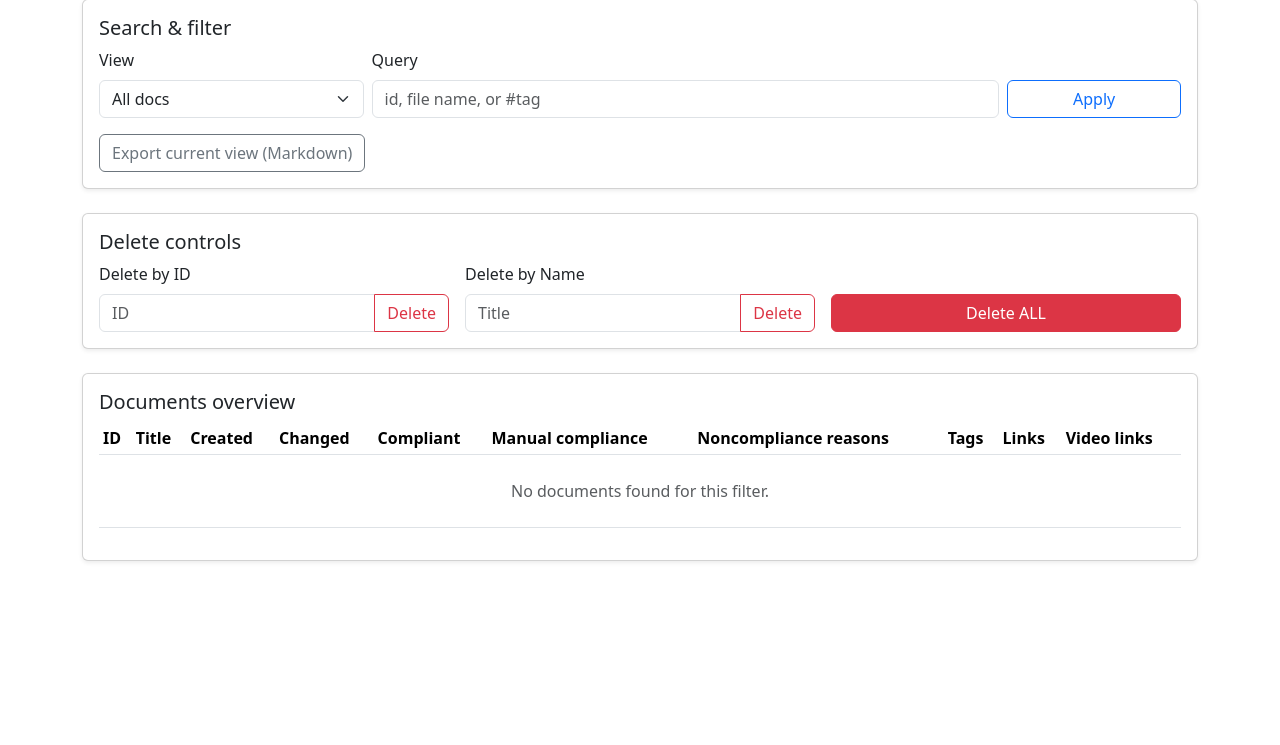
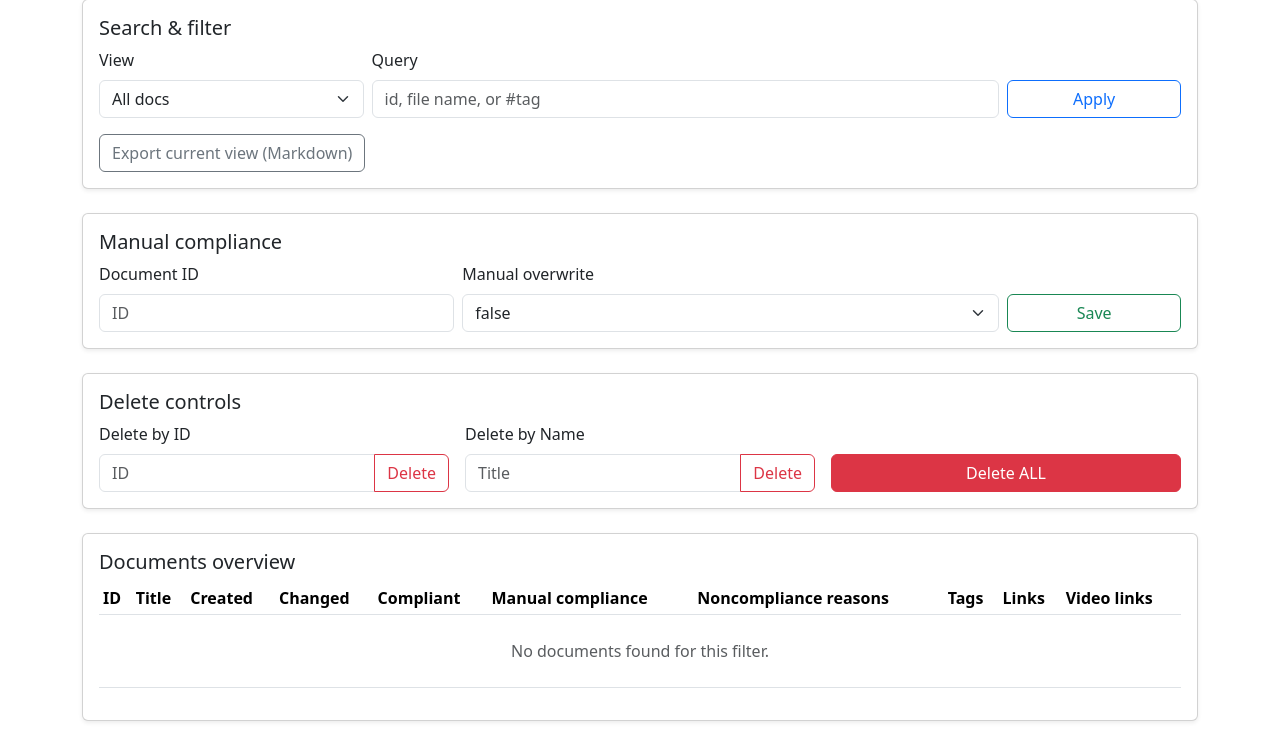
Before and after one commit to supernova576/the_knowledge_mapping, a Flask app: page / in a window 1280 px wide. Shown: the part 294-1039 px from the top of the page. Before the commit the page ends 856 px from the top, so only its background shows below. Run offline with Flask 3, Linux system fonts and the light colour scheme; data that the repository does not hold is empty.

Commit message:
updates tags

```diff
--- a/app.py
+++ b/app.py
@@ -41,15 +41,19 @@ def _to_display_list(value):
 
 
 
-def _row_style_class(doc: dict) -> str:
+def _normalize_manual_override(value: str | None) -> str:
+    return "true" if str(value).strip().lower() == "true" else "false"
+
+
+def _compliance_tag_class(doc: dict) -> str:
     is_compliant = doc.get("is_compliant") == "true"
-    manual_override = doc.get("manual_compliant_override", "") == "true"
+    manual_override = _normalize_manual_override(doc.get("manual_compliant_override")) == "true"
 
-    if manual_override and is_compliant:
-        return "row-compliant-manual"
-    if is_compliant and not manual_override:
-        return "row-compliant-auto"
-    return ""
+    if manual_override:
+        return "compliance-tag-manual"
+    if is_compliant:
+        return "compliance-tag-compliant"
+    return "compliance-tag-not-compliant"
 
 def _load_docs(database: db, view: str, query: str) -> dict:
 
@@ -95,7 +99,8 @@ def index():
         row["links_list"] = _to_display_list(row.get("links"))
         row["video_links_list"] = _to_display_list(row.get("video_links"))
         row["noncompliance_reason_list"] = _to_display_list(row.get("noncompliance_reason"))
-        row["row_style_class"] = _row_style_class(row)
+        row["manual_compliant_override"] = _normalize_manual_override(row.get("manual_compliant_override"))
+        row["compliance_tag_class"] = _compliance_tag_class(row)
         processed_docs.append(row)
 
     processed_docs.sort(key=lambda x: x.get("id", 0))
@@ -138,16 +143,16 @@ def scan_docs():
 @app.route("/compliance/manual", methods=["POST"])
 def set_manual_compliance():
     doc_id = request.form.get("doc_id", "").strip()
-    manual_override = request.form.get("manual_compliant_override", "").strip().lower()
+    manual_override = _normalize_manual_override(request.form.get("manual_compliant_override", "false"))
 
     if not doc_id:
         logger.warning("Manual compliance update requested without doc_id")
         flash("Please provide a document ID.", "warning")
         return redirect(url_for("index"))
 
-    if manual_override not in ("true", ""):
+    if manual_override not in ("true", "false"):
         logger.warning("Invalid manual compliance value for id=%s value=%s", doc_id, manual_override)
-        flash("Manual compliance value must be true or empty.", "danger")
+        flash("Manual compliance value must be true or false.", "danger")
         return redirect(url_for("index"))
 
     try:
--- a/src/DatabaseConnector.py
+++ b/src/DatabaseConnector.py
@@ -391,12 +391,12 @@ class db:
             if manual_override == "true":
                 self._execute(
                     "UPDATE docs SET manual_compliant_override = ?, is_compliant = ?, noncompliance_reason = ? WHERE id = ?",
-                    (manual_override, "true", "N/A", id),
+                    ("true", "true", "N/A", id),
                 )
             else:
                 self._execute(
                     "UPDATE docs SET manual_compliant_override = ? WHERE id = ?",
-                    ("", id),
+                    ("false", id),
                 )
             self._commit()
             logger.info("Updated manual compliance override for id=%s to=%s", id, manual_override)
--- a/src/DocsParser.py
+++ b/src/DocsParser.py
@@ -238,13 +238,13 @@ class DocsParser:
                     "tags": self.__parse_tags_from_doc(file_contents),
                     "is_compliant": is_compliant,
                     "noncompliance_reason": noncompliance_reason,
-                    "manual_compliant_override": "",
+                    "manual_compliant_override": "false",
                 }
 
                 existing_docs = db_object.get_docs_by_name(append_dict.get("title", "N/A"))
                 if existing_docs:
                     first_existing = next(iter(existing_docs.values()))
-                    manual_override = first_existing.get("manual_compliant_override", "")
+                    manual_override = first_existing.get("manual_compliant_override", "false")
                     append_dict["manual_compliant_override"] = manual_override
 
                     if manual_override == "true":
--- a/static/css/app.css
+++ b/static/css/app.css
@@ -15,16 +15,17 @@ body {
   transition: background-color 0.2s ease, color 0.2s ease, border-color 0.2s ease;
 }
 
-.compliance-table tr.row-compliant-manual > td {
-  background-color: #d1f7d6;
+.badge.compliance-tag-not-compliant {
+  background-color: #dc3545;
+  color: #fff;
 }
 
-.compliance-table tr.row-compliant-auto > td {
+.badge.compliance-tag-manual {
+  background-color: #d1f7d6;
+  color: #1f5a2c;
+}
+
+.badge.compliance-tag-compliant {
   background-color: #198754;
   color: #fff;
 }
-
-.compliance-table tr.row-compliant-auto a,
-.compliance-table tr.row-compliant-auto .badge {
-  color: inherit;
-}
--- a/templates/index.html
+++ b/templates/index.html
@@ -113,6 +113,28 @@
 
         <div class="card shadow-sm mb-4">
             <div class="card-body">
+                <h2 class="h5">Manual compliance</h2>
+                <form method="post" action="{{ url_for('set_manual_compliance') }}" class="row g-2 align-items-end">
+                    <div class="col-md-4">
+                        <label class="form-label">Document ID</label>
+                        <input class="form-control" name="doc_id" placeholder="ID" required />
+                    </div>
+                    <div class="col-md-6">
+                        <label class="form-label">Manual overwrite</label>
+                        <select name="manual_compliant_override" class="form-select">
+                            <option value="false" selected>false</option>
+                            <option value="true">true</option>
+                        </select>
+                    </div>
+                    <div class="col-md-2 d-grid">
+                        <button class="btn btn-outline-success">Save</button>
+                    </div>
+                </form>
+            </div>
+        </div>
+
+        <div class="card shadow-sm mb-4">
+            <div class="card-body">
                 <h2 class="h5">Delete controls</h2>
                 <div class="row g-3">
                     <div class="col-md-4">
@@ -164,24 +186,16 @@
                         </thead>
                         <tbody>
                             {% for doc in docs %}
-                            <tr class="{{ doc.row_style_class }}">
+                            <tr>
                                 <td>{{ doc.id }}</td>
                                 <td>{{ doc.title }}</td>
                                 <td>{{ doc.created_at }}</td>
                                 <td>{{ doc.changed_at }}</td>
                                 <td>
-                                    {% if doc.is_compliant == 'true' %}
-                                    <span class="badge text-bg-success">true</span>
-                                    {% else %}
-                                    <span class="badge text-bg-danger">false</span>
-                                    {% endif %}
+                                    <span class="badge {{ doc.compliance_tag_class }}">{{ doc.is_compliant }}</span>
                                 </td>
                                 <td>
-                                    <form method="post" action="{{ url_for('set_manual_compliance') }}" class="d-flex gap-1">
-                                        <input type="hidden" name="doc_id" value="{{ doc.id }}" />
-                                        <input class="form-control form-control-sm" name="manual_compliant_override" value="{{ doc.manual_compliant_override }}" placeholder="true or empty" />
-                                        <button class="btn btn-sm btn-outline-success">Save</button>
-                                    </form>
+                                    <span class="badge {{ doc.compliance_tag_class }}">{{ doc.manual_compliant_override }}</span>
                                 </td>
                                 <td>
                                     {% for reason in doc.noncompliance_reason_list %}
```
